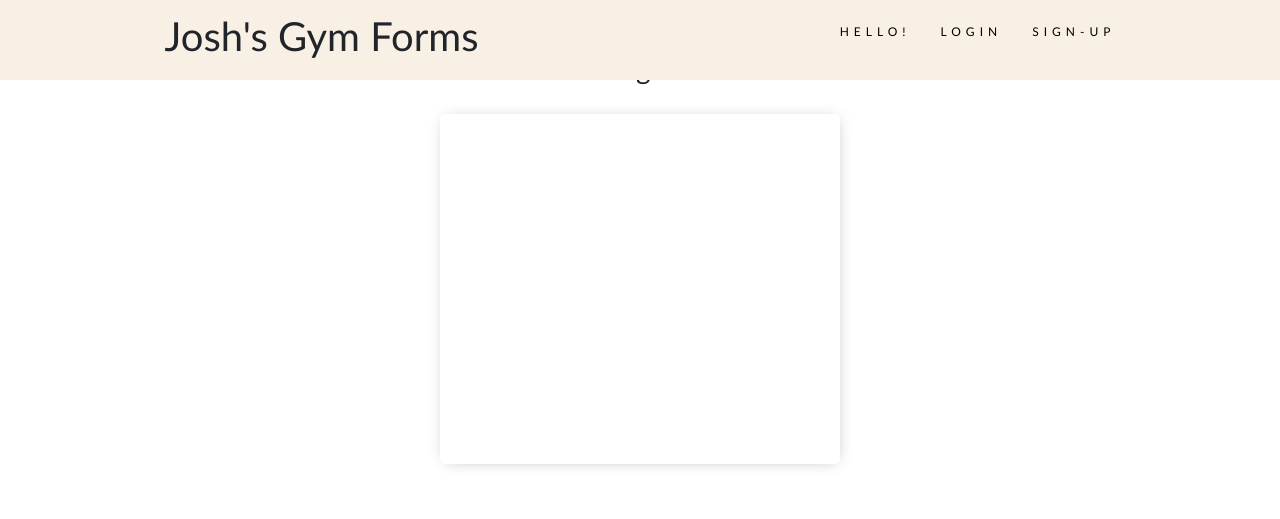
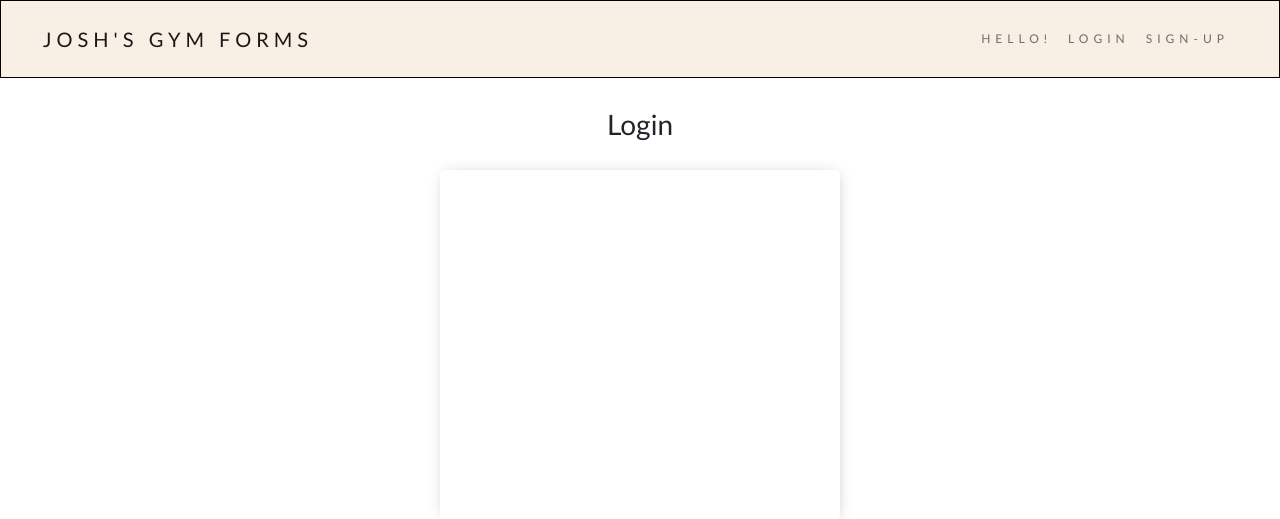
Before and after one commit to joshuaanyang/GymExercises, a Flask app: template templates/new-login.html in a window 1280 px wide. Shown: the top 519 px of the page. Run offline with Flask 2, Linux system fonts and the light colour scheme; the template is opened without the code that fills it, so the values that code supplies are empty; some libraries are stand-ins or nearby versions.

Commit message:
Login page navbar

```diff
--- a/templates/new-login.html
+++ b/templates/new-login.html
@@ -2,6 +2,9 @@
 <html lang="en">
 <head>
     <meta charset="UTF-8">
+  <meta name="viewport" content="width=device-width, initial-scale=1, shrink-to-fit=no">
+  <meta name="description" content="">
+  <meta name="author" content="">
     <title>Title</title>
     <link href="https://cdn.jsdelivr.net/npm/bootstrap@5.1.3/dist/css/bootstrap.min.css" rel="stylesheet" integrity="sha384-1BmE4kWBq78iYhFldvKuhfTAU6auU8tT94WrHftjDbrCEXSU1oBoqyl2QvZ6jIW3" crossorigin="anonymous">
     <link rel="stylesheet" href="../static/css/new-styles.css">
@@ -9,23 +12,31 @@
     <script src="https://kit.fontawesome.com/ef65d7d9b9.js" crossorigin="anonymous"></script>
 </head>
 <body>
-    <div class="my-container">
-        <nav class="navigations fixed-top">
-            <h1>Josh's Gym Forms</h1>
+    <div class="my-nav-container">
 
-            <ul>
-                <li>
-                    <a href="#">Hello!</a>
-                </li>
-                <li>
-                    <a  href="#">Login</a>
-                </li>
-                <li >
-                    <a href="#">Sign-Up</a>
-                </li>
-            </ul>
+        <nav class="navbar navbar-expand-lg navbar-light bg-light">
+            <div class="container-fluid">
+              <a class="navbar-brand" href="#">Josh's Gym Forms</a>
+              <button class="navbar-toggler" type="button" data-bs-toggle="collapse" data-bs-target="#navbarText" aria-controls="navbarText" aria-expanded="false" aria-label="Toggle navigation">
+                menu <i class="fa-solid fa-bars nav-toggle"></i>
+              </button>
+              <div class="collapse navbar-collapse justify-content-end" id="navbarText">
+                <ul class="navbar-nav ">
+                  <li class="nav-item">
+                    <a class="nav-link" href="#">Hello!</a>
+                  </li>
+                  <li class="nav-item">
+                    <a class="nav-link" href="#">Login</a>
+                  </li>
+                  <li class="nav-item">
+                    <a class="nav-link" href="#">Sign-Up</a>
+                  </li>
+                </ul>
 
-        </nav>
+              </div>
+            </div>
+          </nav>
+
     </div>
 
     <div class="my-login-container">
@@ -38,5 +49,6 @@
         </div>
 
     </div>
+    <script src="https://cdn.jsdelivr.net/npm/bootstrap@5.1.3/dist/js/bootstrap.bundle.min.js" integrity="sha384-ka7Sk0Gln4gmtz2MlQnikT1wXgYsOg+OMhuP+IlRH9sENBO0LRn5q+8nbTov4+1p" crossorigin="anonymous"></script>
 </body>
 </html>
```
